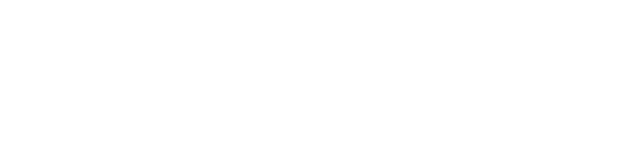
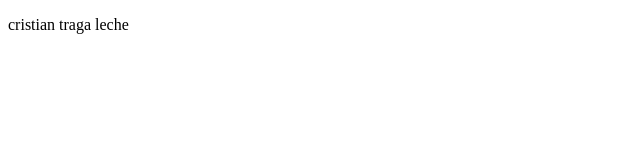
Before and after one commit to CristianH5/repo_prueba, a plain HTML site: page index.HTML in a window 1280 px wide. Shown: the whole page, without its empty margins (0-640 px from the left). Drawn offline with Linux system fonts and the light colour scheme.

Commit message:
Update index.HTML

```diff
--- a/index.HTML
+++ b/index.HTML
@@ -6,6 +6,6 @@
     <title>Document</title>
 </head>
 <body>
-
+    <p>cristian traga leche</p>
 </body>
 </html>
```
